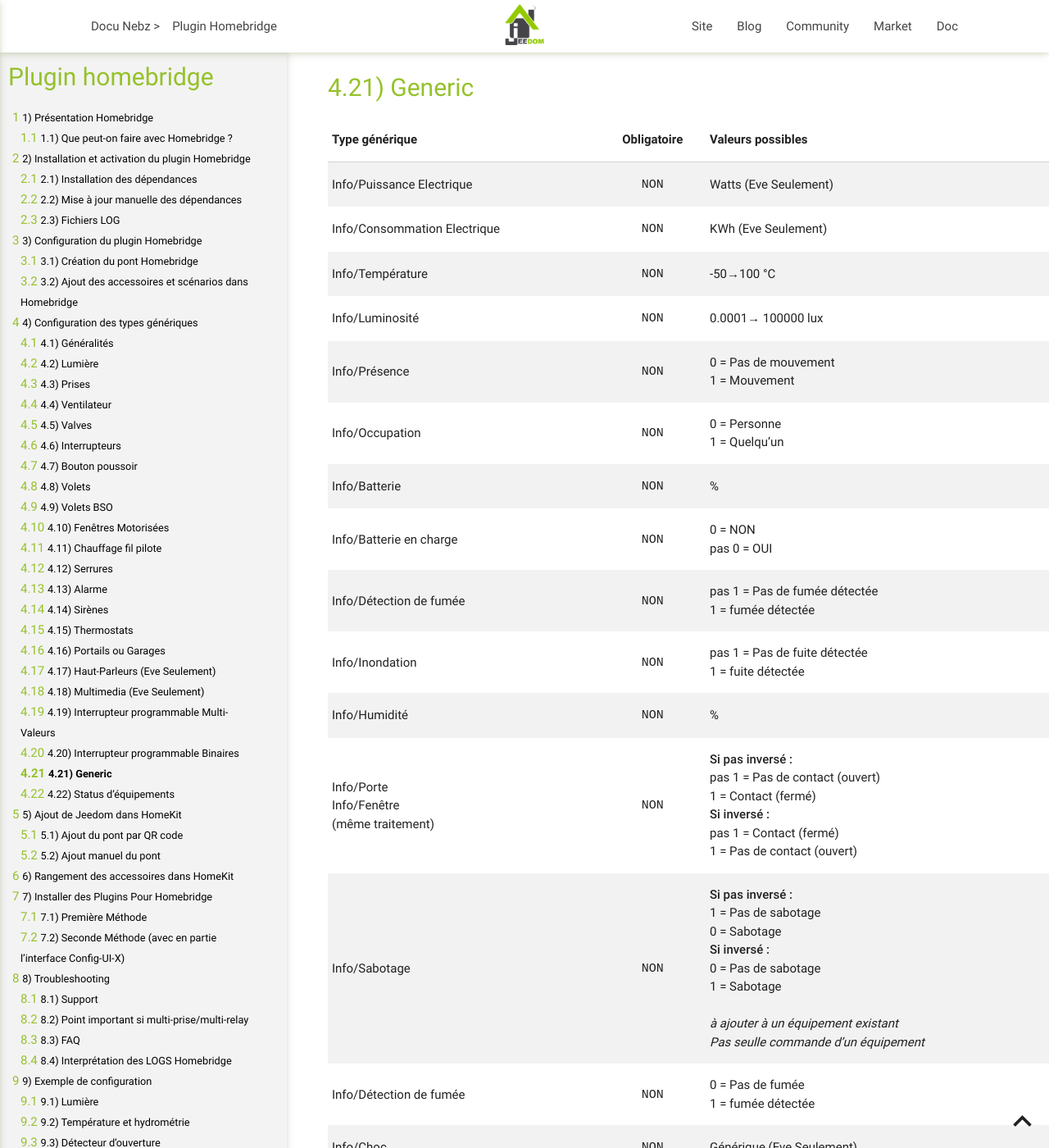
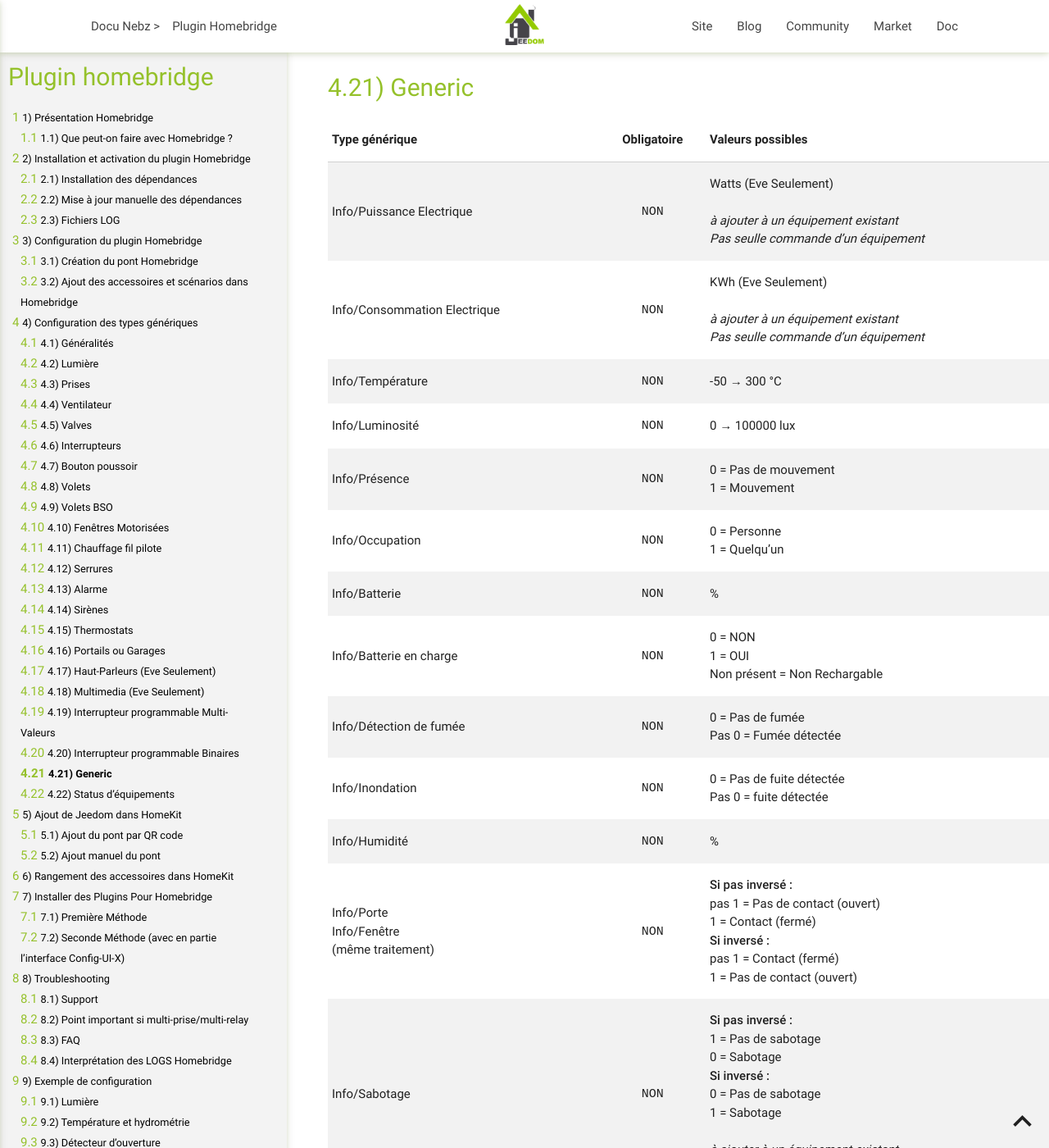
Before and after one commit to NebzHB/jeedom_docs, a Jekyll site: the page built from plugins/homebridge/fr_FR/index.md, in a window 1280 px wide and 1400 px high, scrolled down 20371 px. Shown: the whole window at 82% size. Built offline with Jekyll 4.4.1, drawn with Linux system fonts in a browser that asks for light colours; some of the changed text lies outside the part shown.

Commit message:
Update index.md

```diff
--- a/plugins/homebridge/fr_FR/index.md
+++ b/plugins/homebridge/fr_FR/index.md
@@ -417,24 +417,23 @@
 
 |Type générique  | Obligatoire | Valeurs possibles |
 |---------------|:----------------:|----------------|
-|Info/Puissance Electrique|`NON`|Watts (Eve Seulement)|
-|Info/Consommation Electrique|`NON`|KWh (Eve Seulement)|
-|Info/Température|`NON`|-50→100 °C|
-|Info/Luminosité|`NON`|0.0001→ 100000 lux|
+|Info/Puissance Electrique|`NON`|Watts (Eve Seulement)<br/><br/>*à ajouter à un équipement existant*<br/>*Pas seulle commande d'un équipement*|
+|Info/Consommation Electrique|`NON`|KWh (Eve Seulement)<br/><br/>*à ajouter à un équipement existant*<br/>*Pas seulle commande d'un équipement*|
+|Info/Température|`NON`|-50 → 300 °C|
+|Info/Luminosité|`NON`|0 → 100000 lux|
 |Info/Présence|`NON`|0 = Pas de mouvement<br/>1 = Mouvement|
 |Info/Occupation|`NON`|0 = Personne<br/>1 = Quelqu'un|
 |Info/Batterie|`NON`|%|
-|Info/Batterie en charge|`NON`|0 = NON<br/>pas 0 = OUI|
-|Info/Détection de fumée|`NON`|pas 1 = Pas de fumée détectée<br/>1 = fumée détectée|
-|Info/Inondation|`NON`|pas 1 = Pas de fuite détectée<br/>1 = fuite détectée|
+|Info/Batterie en charge|`NON`|0 = NON<br/>1 = OUI<br/>Non présent = Non Rechargable|
+|Info/Détection de fumée|`NON`|0 = Pas de fumée<br/>Pas 0 = Fumée détectée|
+|Info/Inondation|`NON`|0 = Pas de fuite détectée<br/>Pas 0 = fuite détectée|
 |Info/Humidité|`NON`|%|
 |Info/Porte<br/>Info/Fenêtre<br/>(même traitement)|`NON`|**Si pas inversé :**<br/>pas 1 = Pas de contact (ouvert)<br/>1 = Contact (fermé)<br/>**Si inversé :**<br/>pas 1 = Contact (fermé)<br/>1 = Pas de contact (ouvert)|
 |Info/Sabotage|`NON`|**Si pas inversé :**<br/>1 = Pas de sabotage<br/>0 = Sabotage<br/>**Si inversé :**<br/>0 = Pas de sabotage<br/>1 = Sabotage<br/><br/>*à ajouter à un équipement existant*<br/>*Pas seulle commande d'un équipement*|
-|Info/Détection de fumée|`NON`|0 = Pas de fumée<br/>1 = fumée détectée|
 |Info/Choc|`NON`|Générique (Eve Seulement)|
 |Info/Pression|`NON`|Générique (Eve Seulement)|
 |Info/Son (dB)|`NON`|Générique (Eve Seulement)|
-|Info/Détecteur CO|`NON`|0 = Pas de CO<br/>1 = CO|
+|Info/Détecteur CO|`NON`|0 = CO normal<br/>1 = CO anormal|
 |Info/CO2 (ppm)|`NON`|PPM|
 |Info/UV|`NON`|Générique (Eve Seulement)|
 |Info/Générique|`NON`|Valeur <64 charactères<br/>avec Unité indiquée ou pas<br/>(Eve Seulement)|
```
